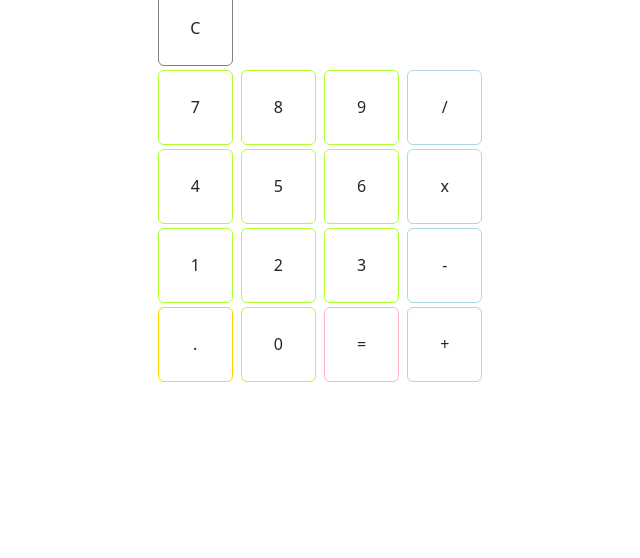
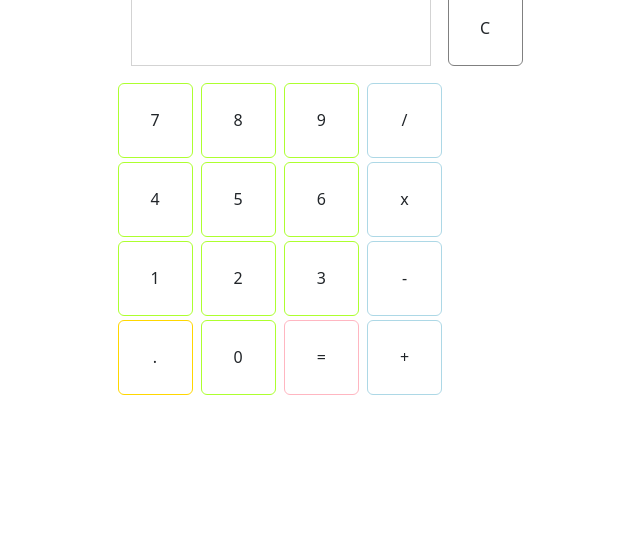
Before and after one commit to DanielChin327/odin_calculator, a plain HTML site: page index.html in a window 1280 px wide. Shown: the part 242-800 px from the top of the page, without its empty margins (320-960 px from the left). Drawn offline with nearby package versions, Linux system fonts and the light colour scheme.

Commit message:
finished up styling.

```diff
--- a/index.html
+++ b/index.html
@@ -9,7 +9,10 @@
   <h1>Calculator</h1>
   <div class="calculator">
     <div class = "first-row">
-        <div class = "screen"></div>
+        <div class = "screen">
+          <div class = "previous"></div>
+          <div class = "current"></div>
+          </div>
         <button class="btn clear">C</button>
     </div>
     <div class = "other-rows">
--- a/styles.css
+++ b/styles.css
@@ -58,3 +58,25 @@ body{
 .clear:hover{
   background-color: lightgray !important;
 }
+
+.first-row{
+  display: flex;
+  justify-content: center;
+  align-items: center;
+  flex-direction: row;
+}
+
+.screen{
+  width: 300px;
+  height: 75px;
+  border: 1px solid lightgray !important;
+  margin: 15px;
+}
+
+.previous{
+  font-size: 20px;
+}
+
+.current{
+  font-size: 30px;
+}
```
